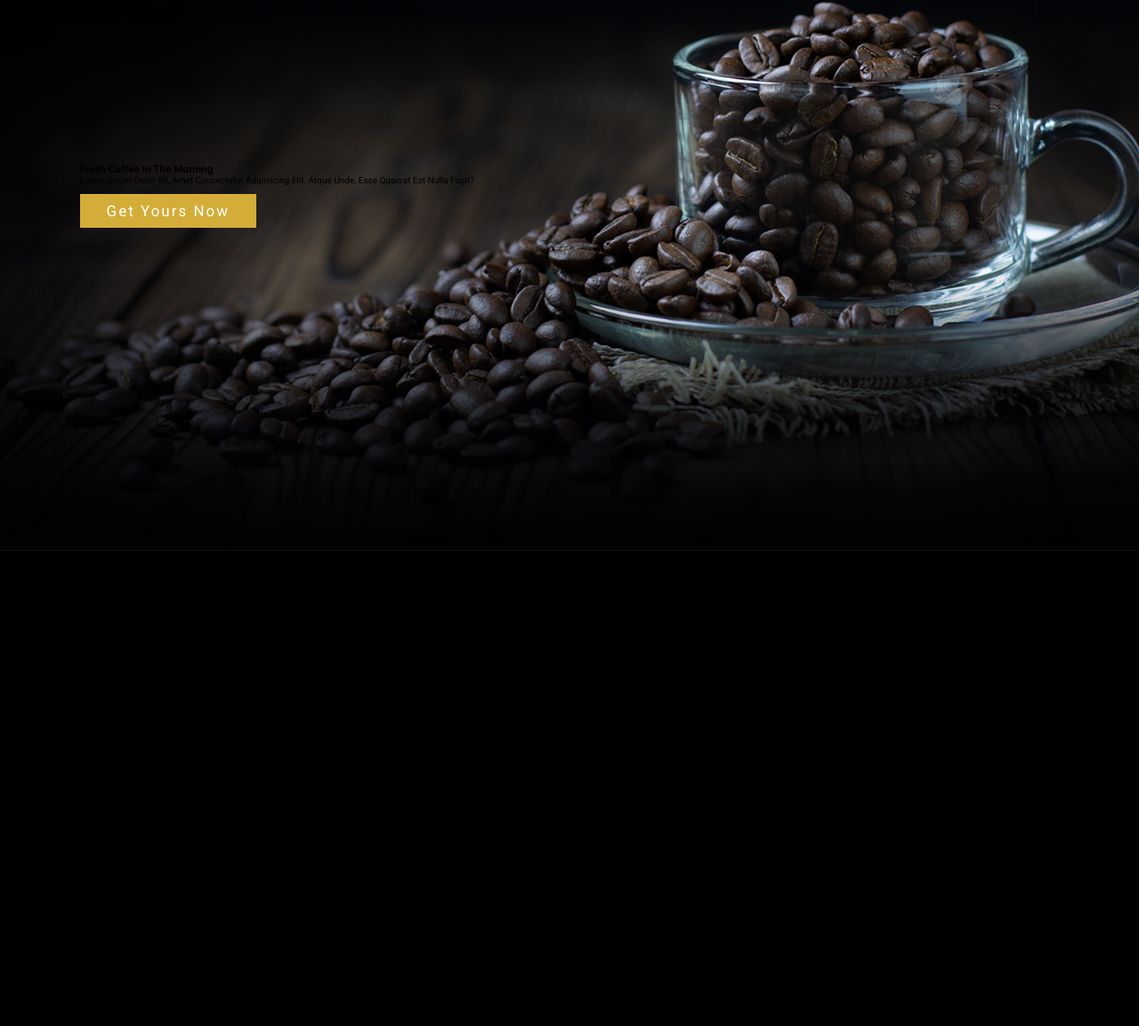
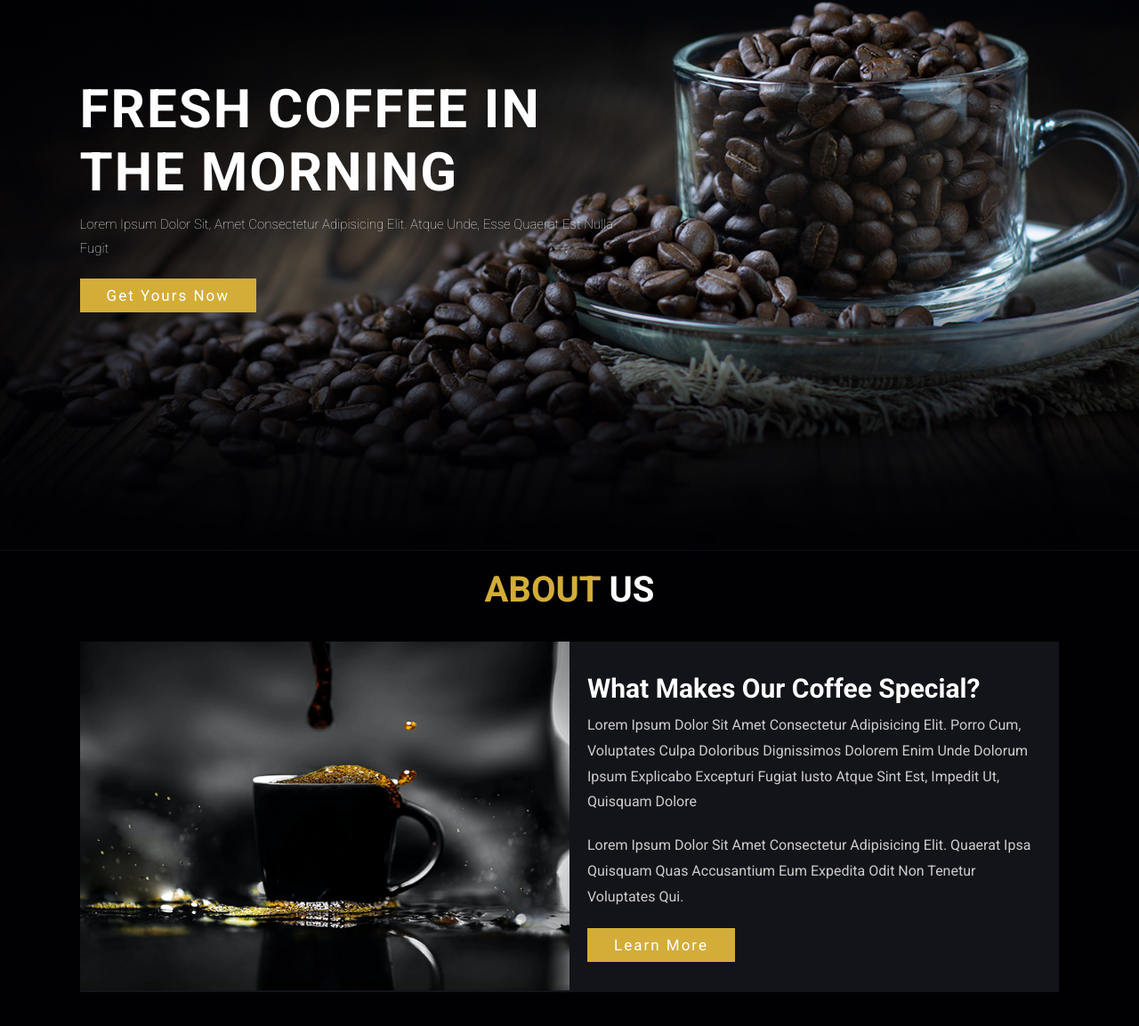
Before and after one commit to Justfemi/CoffeStore, a plain HTML site: page index.html in a window 1280 px wide. Shown: the part 181-1334 px from the top of the page at 89% size. Before the commit the page ends 800 px from the top, so only its background shows below. Drawn offline with Linux system fonts and the light colour scheme.

Commit message:
ft:added about-us section

```diff
--- a/index.html
+++ b/index.html
@@ -80,13 +80,40 @@
     <div class="content">
       <h3>fresh coffee in the morning</h3>
       <p>Lorem ipsum dolor sit, amet consectetur adipisicing elit.
-        Atque unde, esse quaerat est nulla fugit?
+        Atque unde, esse quaerat est nulla fugit
       </p>
       <a href="#" class="btn">get yours now</a>
     </div>
 
   </section>
 
+  <section class="about" id="about">
+    <h1 class="heading"> <span>about</span> us </h1>
+    <div class="row">
+      <div class="image">
+        <img src="./Images/about-img.jpeg" alt="about picture">
+      </div>
+
+      <div class="content">
+        <h3>what makes our coffee special?</h3>
+        <p>
+          Lorem ipsum dolor sit amet consectetur adipisicing elit. Porro cum,
+          voluptates culpa doloribus dignissimos dolorem enim unde dolorum ipsum
+          explicabo excepturi fugiat iusto atque sint est, impedit ut, quisquam dolore
+        </p>
+        <p>Lorem ipsum dolor sit amet consectetur adipisicing elit. Quaerat ipsa
+          quisquam quas accusantium eum expedita odit non tenetur voluptates qui.
+        </p>
+        <a href="#" class="btn">learn more</a>
+      </div>
+
+    </div>
+  </section>
+
+  <section class="menu" id="menu">
+
+  </section>
+
   <script src="./script.js"></script>
 </body>
 </html>
--- a/style.css
+++ b/style.css
@@ -15,7 +15,6 @@
   outline: none;
   border: none;
   text-decoration: none;
-  text-transform: capitalize;
   transition: .2s linear;
 }
 
@@ -28,6 +27,7 @@
   background: var(--main-color);
   cursor: pointer;
   letter-spacing: .2rem;
+  text-transform: capitalize;
 }
 
 .btn:hover {
@@ -43,6 +43,19 @@ html {
 
 section {
   padding: 2rem 7%;
+  text-transform: capitalize;
+}
+
+section .heading {
+  text-align: center;
+  color: #fff;
+  text-transform: uppercase;
+  font-size: 4rem;
+  padding-bottom: 3.5rem;
+}
+
+section .heading span {
+  color: var(--main-color);
 }
 
 html::-webkit-scrollbar {
@@ -74,6 +87,7 @@ body {
   left: 0;
   right: 0;
   z-index: 1000;
+  text-transform: capitalize;
 }
 
 .header .logo img {
@@ -215,6 +229,59 @@ body {
   background-position: center;
 }
 
+.home .content {
+  max-width: 60rem;
+}
+
+.home .content h3{
+  font-size: 6rem;
+  text-transform: uppercase;
+  color: #fff;
+  letter-spacing: .2rem;
+}
+
+.home .content p {
+  font-size: 1.5rem;
+  color: #eee;
+  line-height: 1.8;
+  font-weight: lighter;
+  padding: 1rem 0;
+}
+
+.about .row {
+  display: flex;
+  align-items: center;
+  background: var(--black);
+  flex-wrap: wrap;
+}
+
+.about .row .image {
+  flex: 1 1 45rem;
+}
+
+.about .row .image img {
+  width: 100%;
+}
+
+.about .row .content {
+  flex: 1 1 45rem;
+  padding: 2rem;
+}
+
+.about .row .content h3 {
+  font-size: 3rem;
+  color: #fff;
+}
+
+.about .row .content p {
+  font-size: 1.6rem;
+  color: #ccc;
+  padding: 1rem 0;
+  line-height: 1.8;
+}
+
+
+
 
 
 
@@ -279,6 +346,20 @@ body {
     width: 90%;
     right: 2rem;
   }
+
+  .home {
+    background-position: left;
+    justify-content: center;
+    text-align: center;
+  }
+
+  .home .content h3 {
+    font-size: 4.5rem;
+  }
+
+  .home .content p {
+    font-size: 1.5rem;
+  }
 }
 
 @media screen and (max-width: 450px) {
```
